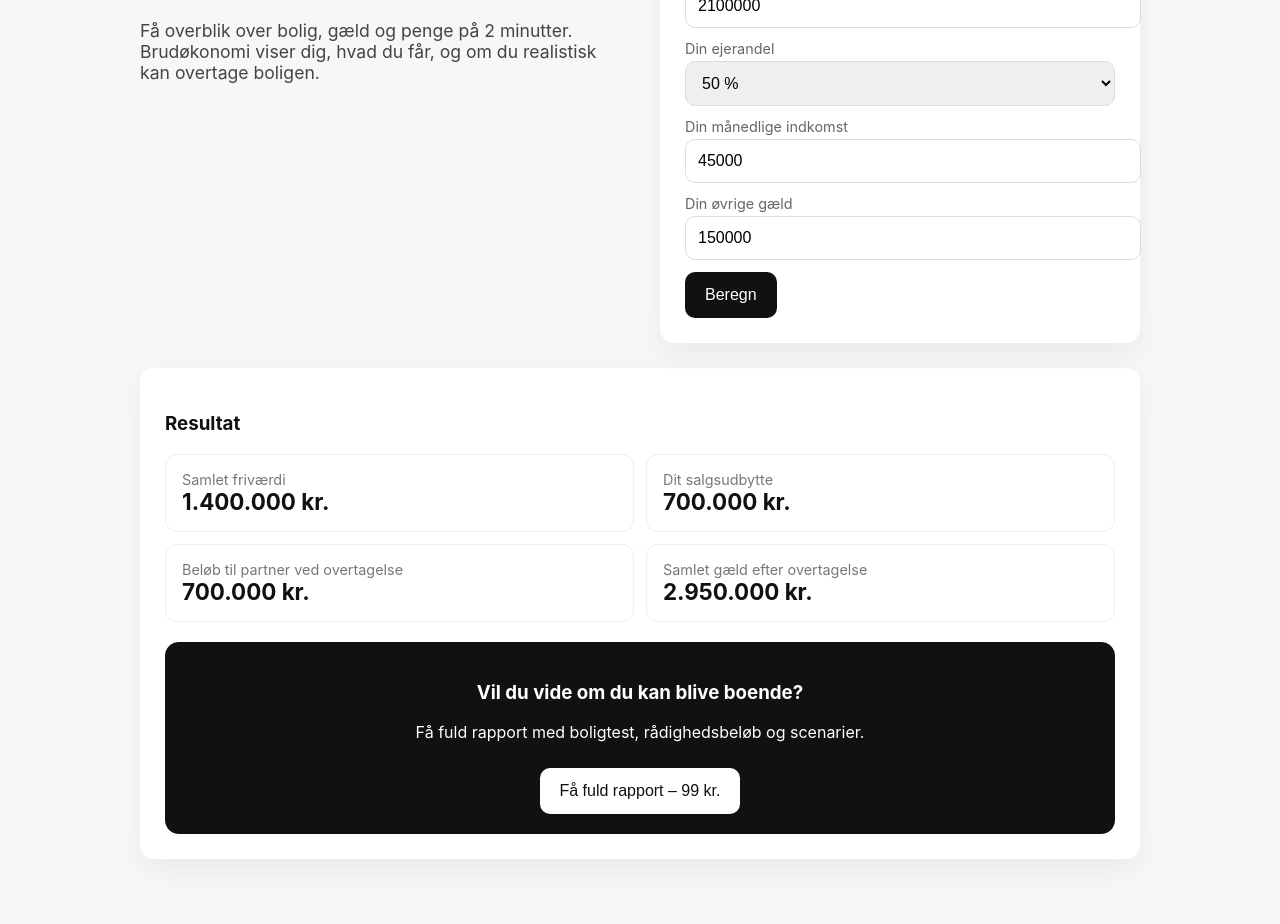
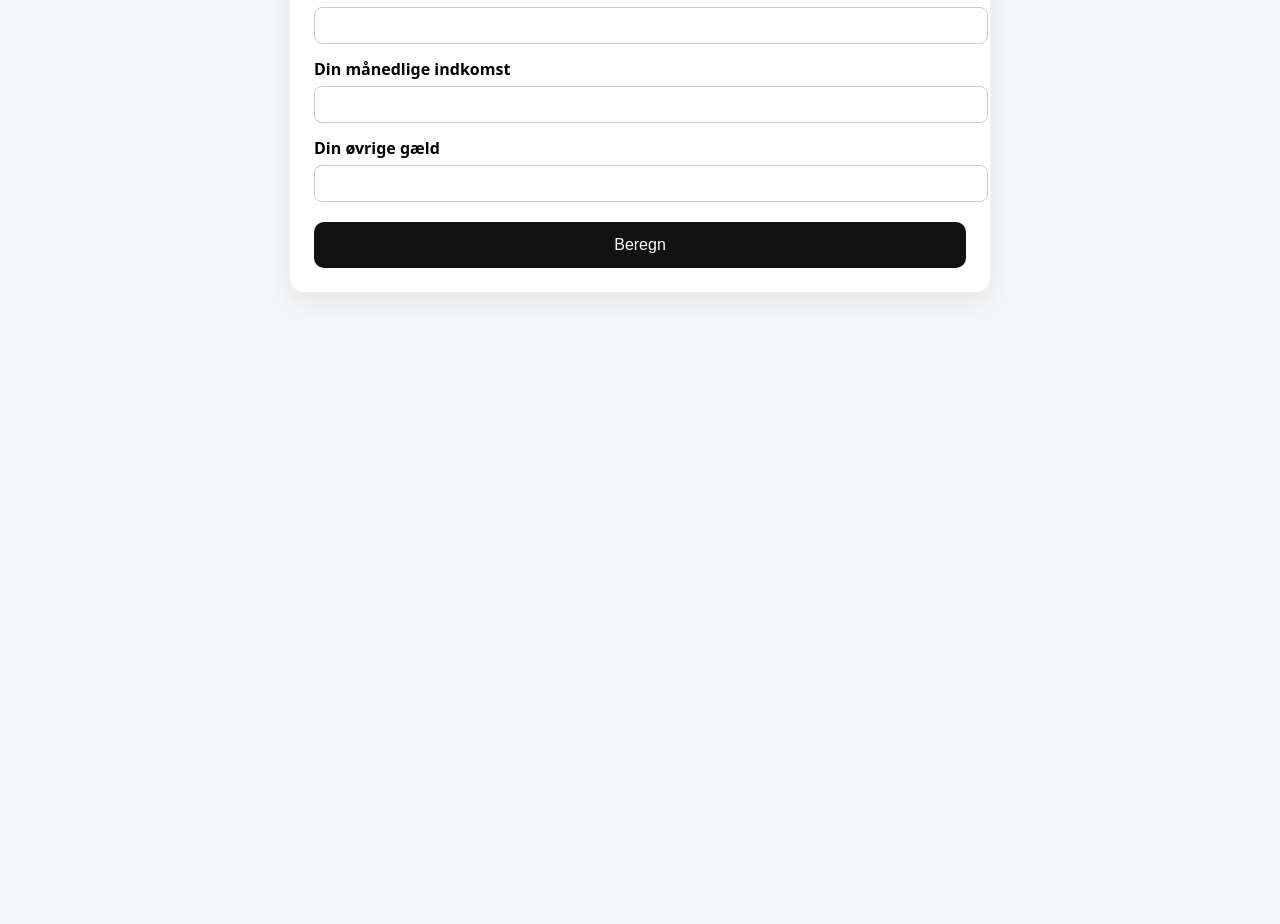
Before and after one commit to nicolaiwolff-afk/brudoekonomi, a plain HTML site: page index.html in a window 1280 px wide. Shown: the part 307-1231 px from the top of the page. After the commit the page ends 800 px from the top, so only its background shows below. Drawn offline with Linux system fonts and the light colour scheme.

Commit message:
Update index.html

```diff
--- a/index.html
+++ b/index.html
@@ -2,213 +2,103 @@
 <html lang="da">
 <head>
 <meta charset="UTF-8">
-<title>Brudøkonomi – Overblik over økonomi ved brud</title>
 <meta name="viewport" content="width=device-width, initial-scale=1.0">
-<meta name="description" content="Få et økonomisk overblik ved brud: friværdi, salgsudbytte og om du kan overtage boligen. Gratis beregner." />
+<title>Brudøkonomi</title>
+
 <style>
-body {
-  font-family: -apple-system, BlinkMacSystemFont, "Segoe UI", Roboto, Arial, sans-serif;
-  margin: 0;
-  background: #f6f7f8;
-  color: #111;
-}
-header {
-  background: white;
-  border-bottom: 1px solid #e5e5e5;
-  padding: 20px 30px;
-}
-.logo {
-  font-weight: 700;
-  font-size: 1.4rem;
-}
-.container {
-  max-width: 1000px;
-  margin: auto;
-  padding: 40px 20px;
-}
-.hero {
-  display: grid;
-  grid-template-columns: 1fr 1fr;
-  gap: 40px;
-}
-@media(max-width: 800px){
-  .hero{grid-template-columns:1fr;}
-}
-.hero h1 {
-  font-size: 2.6rem;
-  line-height: 1.2;
-}
-.hero p {
-  font-size: 1.1rem;
-  color: #444;
-}
-.card {
-  background: white;
-  padding: 25px;
-  border-radius: 14px;
-  box-shadow: 0 10px 30px rgba(0,0,0,0.06);
-  margin-bottom: 25px;
-}
-label {
-  font-size: 0.9rem;
-  color: #666;
-  display: block;
-  margin-bottom: 4px;
-}
-input, select {
-  width: 100%;
-  padding: 12px;
-  border-radius: 10px;
-  border: 1px solid #ddd;
-  margin-bottom: 12px;
-  font-size: 1rem;
-}
-button {
-  background: #111;
-  color: white;
-  border: none;
-  border-radius: 10px;
-  padding: 14px 20px;
-  font-size: 1rem;
-  cursor: pointer;
-}
-button.secondary {
-  background: #eee;
-  color: #111;
-}
-.grid {
-  display: grid;
-  grid-template-columns: 1fr 1fr;
-  gap: 12px;
-}
-.kpi {
-  border: 1px solid #eee;
-  border-radius: 12px;
-  padding: 16px;
-}
-.kpi span {
-  display: block;
-  color: #777;
-  font-size: 0.9rem;
-}
-.kpi strong {
-  font-size: 1.4rem;
-}
-.cta {
-  background: #111;
-  color: white;
-  padding: 20px;
-  border-radius: 14px;
-  text-align: center;
-  margin-top: 20px;
-}
-.cta button {
-  background: white;
-  color: #111;
-  margin-top: 10px;
-}
+body{font-family:system-ui;background:#f6f7f8;margin:0}
+.wrap{max-width:700px;margin:auto;padding:40px 20px}
+.card{background:#fff;border-radius:14px;padding:24px;box-shadow:0 10px 30px rgba(0,0,0,.08)}
+h1{margin-top:0}
+label{display:block;margin-top:14px;font-weight:600}
+input{width:100%;padding:10px;border-radius:8px;border:1px solid #ccc;margin-top:6px}
+button{margin-top:20px;padding:14px;border-radius:10px;border:0;background:#111;color:#fff;font-size:16px;width:100%}
+.kpi{margin-top:10px}
 </style>
 </head>
 
 <body>
-<header>
-  <div class="logo">Brudøkonomi</div>
-</header>
+<div class="wrap">
+<div class="card">
+<h1>Brudøkonomi</h1>
 
-<div class="container">
+<label>Boligens værdi</label>
+<input id="home" type="number">
 
-<section class="hero">
-<div>
-<h1>Hvad sker der med din økonomi, hvis I går fra hinanden?</h1>
-<p>Få overblik over bolig, gæld og penge på 2 minutter. Brudøkonomi viser dig, hvad du får, og om du realistisk kan overtage boligen.</p>
+<label>Restgæld</label>
+<input id="mortgage" type="number">
+
+<label>Din ejerandel (%)</label>
+<input id="share" type="number">
+
+<label>Din månedlige indkomst</label>
+<input id="income" type="number">
+
+<label>Din øvrige gæld</label>
+<input id="debt" type="number">
+
+<button id="calc">Beregn</button>
+
+<div id="preview"></div>
+
+<button id="buy" style="display:none">Få fuld rapport (49 kr)</button>
 </div>
-
-<div class="card">
-<h3>Beregner</h3>
-<label>Boligens værdi</label>
-<input id="home" value="3500000">
-<label>Restgæld</label>
-<input id="debt" value="2100000">
-<label>Din ejerandel</label>
-<select id="share">
-<option value="0.5">50 %</option>
-<option value="0.6">60 %</option>
-<option value="0.4">40 %</option>
-</select>
-<label>Din månedlige indkomst</label>
-<input id="income" value="45000">
-<label>Din øvrige gæld</label>
-<input id="mydebt" value="150000">
-
-<button onclick="calc()">Beregn</button>
-</div>
-</section>
-
-<section class="card">
-<h3>Resultat</h3>
-<div class="grid">
-<div class="kpi"><span>Samlet friværdi</span><strong id="equity">–</strong></div>
-<div class="kpi"><span>Dit salgsudbytte</span><strong id="mine">–</strong></div>
-<div class="kpi"><span>Beløb til partner ved overtagelse</span><strong id="payout">–</strong></div>
-<div class="kpi"><span>Samlet gæld efter overtagelse</span><strong id="totaldebt">–</strong></div>
-</div>
-
-<div class="cta">
-  <h3>Vil du vide om du kan blive boende?</h3>
-  <p>Få fuld rapport med boligtest, rådighedsbeløb og scenarier.</p>
-  <a href="https://buy.stripe.com/test_8x200beGV7Zv4PFaPJfQI00" target="_blank" rel="noopener noreferrer">
-    <button onclick="goToCheckout()">Få fuld rapport – 99 kr.</button>
-  </a>
-</div>
-</section>
-
 </div>
 
 <script>
-function dkk(n){
-  return Math.round(n).toLocaleString("da-DK") + " kr.";
-}
-function calc(){
-  let home = Number(homeInput.value);
-  let debt = Number(debtInput.value);
-  let share = Number(shareInput.value);
-  let income = Number(incomeInput.value);
-  let mydebt = Number(mydebtInput.value);
-
-  let equity = home - debt;
-  let mine = equity * share;
-  let payout = equity * (1-share);
-  let total = debt + payout + mydebt;
-
-  document.getElementById("equity").innerText = dkk(equity);
-  document.getElementById("mine").innerText = dkk(mine);
-  document.getElementById("payout").innerText = dkk(payout);
-  document.getElementById("totaldebt").innerText = dkk(total);
+function fmt(n){
+ return new Intl.NumberFormat("da-DK",{style:"currency",currency:"DKK",maximumFractionDigits:0}).format(n)
 }
 
+let report = null;
+
+document.getElementById("calc").onclick = () => {
+ const home = Number(homeInput.value);
+ const mortgage = Number(mortgageInput.value);
+ const share = Number(shareInput.value)/100;
+ const income = Number(incomeInput.value);
+ const debt = Number(debtInput.value);
+
+ const equity = home - mortgage;
+ const yourEquity = equity * share;
+ const payout = equity * (1-share);
+ const totalDebt = mortgage + payout + debt;
+
+ report = {
+   ts: new Date().toISOString(),
+   homeValue: home,
+   mortgage: mortgage,
+   sharePct: share*100,
+   incomeMonthly: income,
+   otherDebt: debt,
+   equity: equity,
+   saleProceeds: yourEquity,
+   payoutToPartner: payout,
+   totalDebtAfterTakeover: totalDebt
+ };
+
+ localStorage.setItem("brudoekonomi:last_report", JSON.stringify(report));
+
+ preview.innerHTML = `
+ <p class="kpi">Din friværdi: <b>${fmt(yourEquity)}</b></p>
+ <p class="kpi">Udbetaling til partner: <b>${fmt(payout)}</b></p>
+ <p class="kpi">Gæld efter overtagelse: <b>${fmt(totalDebt)}</b></p>
+ `;
+
+ buy.style.display = "block";
+};
+
 const homeInput = document.getElementById("home");
-const debtInput = document.getElementById("debt");
+const mortgageInput = document.getElementById("mortgage");
 const shareInput = document.getElementById("share");
 const incomeInput = document.getElementById("income");
-const mydebtInput = document.getElementById("mydebt");
+const debtInput = document.getElementById("debt");
 
-calc();
-  const STRIPE_LINK = "https://buy.stripe.com/test_8x200beGV7Zv4PFaPJfQI00";
-
-function goToCheckout(){
-  const payload = {
-    homeValue: Number(document.getElementById("home").value || 0),
-    mortgage: Number(document.getElementById("debt").value || 0),
-    share: Number(document.getElementById("share").value || 0.5),
-    myIncome: Number(document.getElementById("income").value || 0),
-    myDebt: Number(document.getElementById("mydebt").value || 0)
-  };
-
-  localStorage.setItem("bro_inputs", JSON.stringify(payload));
-  window.location.href = STRIPE_LINK;
-}
-
+document.getElementById("buy").onclick = async () => {
+ const res = await fetch("/api/create-checkout");
+ const data = await res.json();
+ window.location = data.url;
+};
 </script>
-
 </body>
 </html>
```
